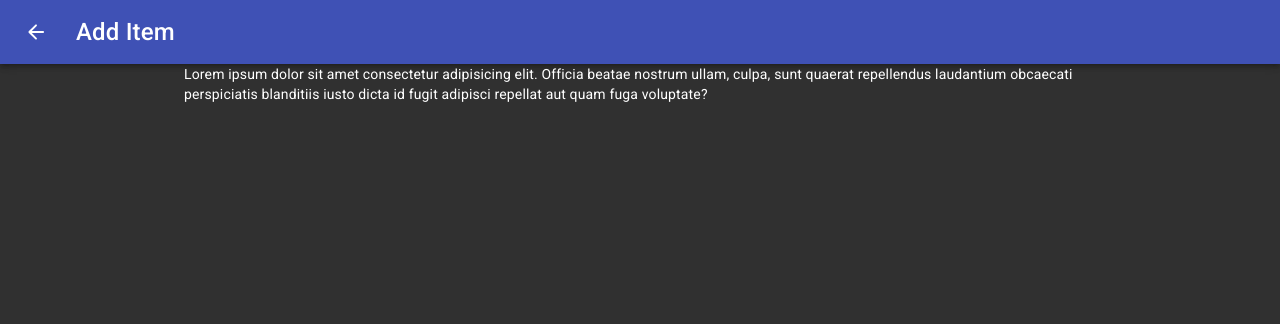
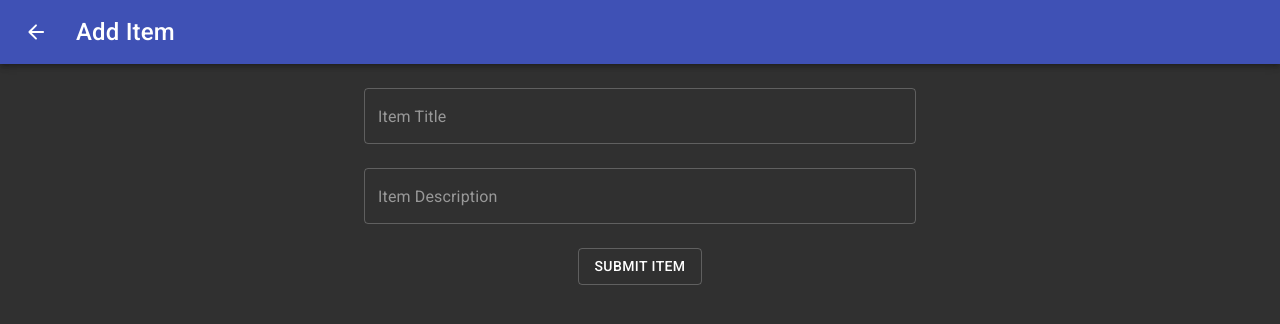
Before and after one commit to christopherkochaneck/todo-list, a React (Create React App) app in the folder web/: page /add in a window 1280 px wide. Shown: the top 324 px of the page. Built offline with nearby package versions, Linux system fonts and the light colour scheme.

Commit message:
Added Loading Animation and AddItem Screen Details

```diff
--- a/web/package.json
+++ b/web/package.json
@@ -12,6 +12,7 @@
     "@types/react": "^17.0.5",
     "@types/react-dom": "^17.0.5",
     "@types/react-router-dom": "^5.1.7",
+    "node-sass": "^6.0.0",
     "react": "^17.0.2",
     "react-dom": "^17.0.2",
     "react-router-dom": "^5.2.0",
--- /dev/null
+++ b/web/src/components/Loading.tsx
@@ -0,0 +1,9 @@
+import { FC } from 'react';
+import { Backdrop, CircularProgress } from '@material-ui/core';
+export const Loading: FC = () => {
+  return (
+    <Backdrop open style={{ color: 'white' }}>
+      <CircularProgress color="inherit" />
+    </Backdrop>
+  );
+};
--- a/web/src/index.tsx
+++ b/web/src/index.tsx
@@ -1,10 +1,12 @@
 import React, { lazy, Suspense } from 'react';
 import ReactDOM from 'react-dom';
+import { Loading } from './components/Loading';
+import './styles.scss';
 const App = lazy(() => import('./app'));
 
 ReactDOM.render(
   <React.StrictMode>
-    <Suspense fallback={<h1>Loading...</h1>}>
+    <Suspense fallback={<Loading />}>
       <App />
     </Suspense>
   </React.StrictMode>,
--- a/web/src/pages/AddItem.tsx
+++ b/web/src/pages/AddItem.tsx
@@ -1,14 +1,26 @@
-import { Container } from '@material-ui/core';
+import { Container, OutlinedInput, Grid, Button, Box } from '@material-ui/core';
 import { FC } from 'react';
 import { LayoutWrapper } from '../components/layout/LayoutWrapper';
 
 export const AddItem: FC = () => {
   return (
     <LayoutWrapper title="Add Item" showBackArrow>
-      <Container maxWidth="md">
-        Lorem ipsum dolor sit amet consectetur adipisicing elit. Officia beatae nostrum ullam,
-        culpa, sunt quaerat repellendus laudantium obcaecati perspiciatis blanditiis iusto dicta id
-        fugit adipisci repellat aut quam fuga voluptate?
+      <Container maxWidth="sm" style={{ paddingTop: 24 }}>
+        <Grid container spacing={3}>
+          <Grid item xs={12}>
+            <OutlinedInput fullWidth placeholder="Item Title"></OutlinedInput>
+          </Grid>
+          <Grid item xs={12}>
+            <OutlinedInput fullWidth placeholder="Item Description"></OutlinedInput>
+          </Grid>
+          <Grid item xs={12}>
+            <Box display="flex" justifyContent="center">
+              <Button variant="outlined" onClick={() => {}}>
+                Submit Item
+              </Button>
+            </Box>
+          </Grid>
+        </Grid>
       </Container>
     </LayoutWrapper>
   );
--- /dev/null
+++ b/web/src/styles.scss
@@ -0,0 +1,3 @@
+body {
+  background-color: #303030;
+}
```
Also changed, not shown: web/public/index.html (+5 -5 lines), 2 other files (tests, documents, lock files or other folders).
